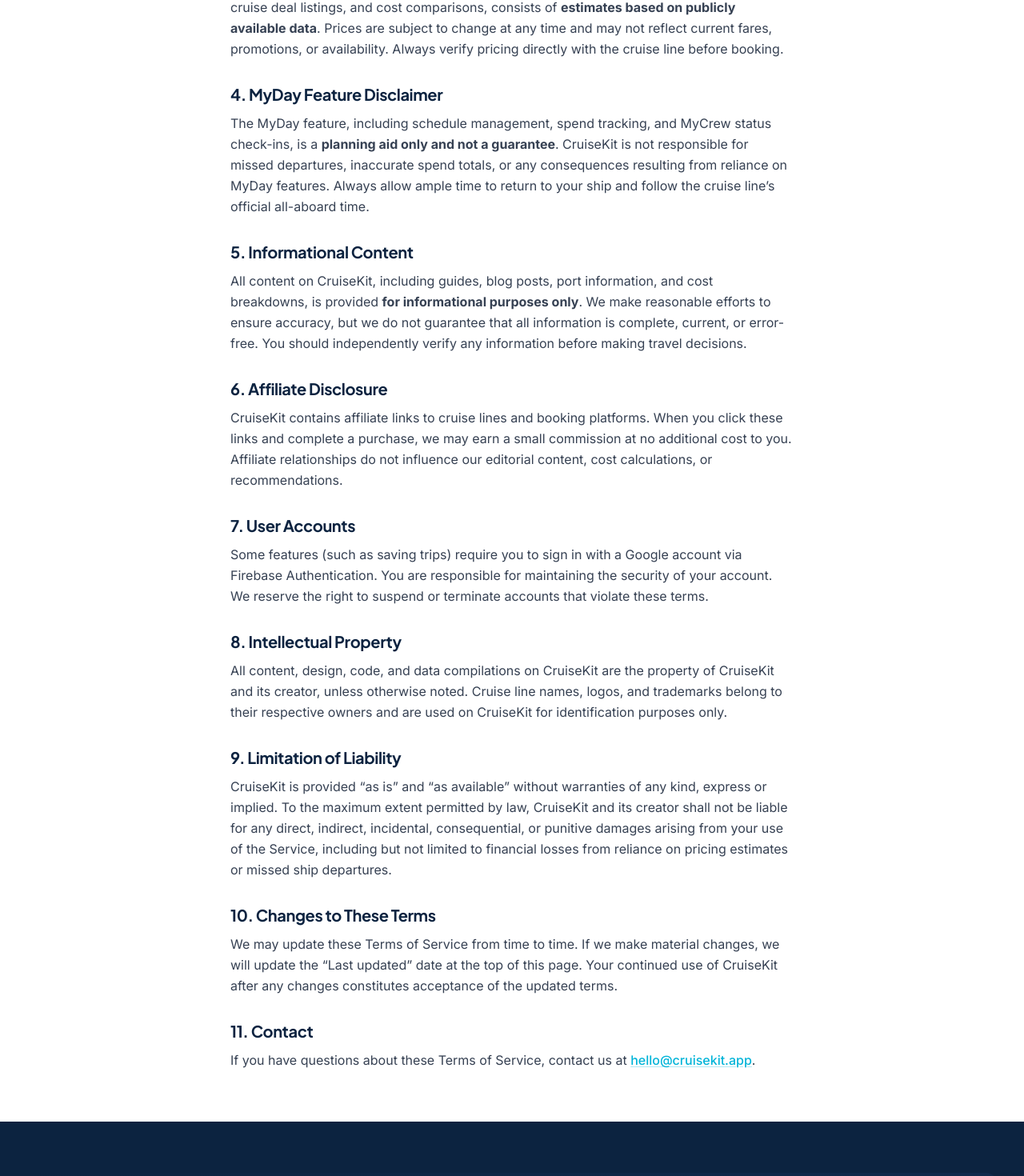
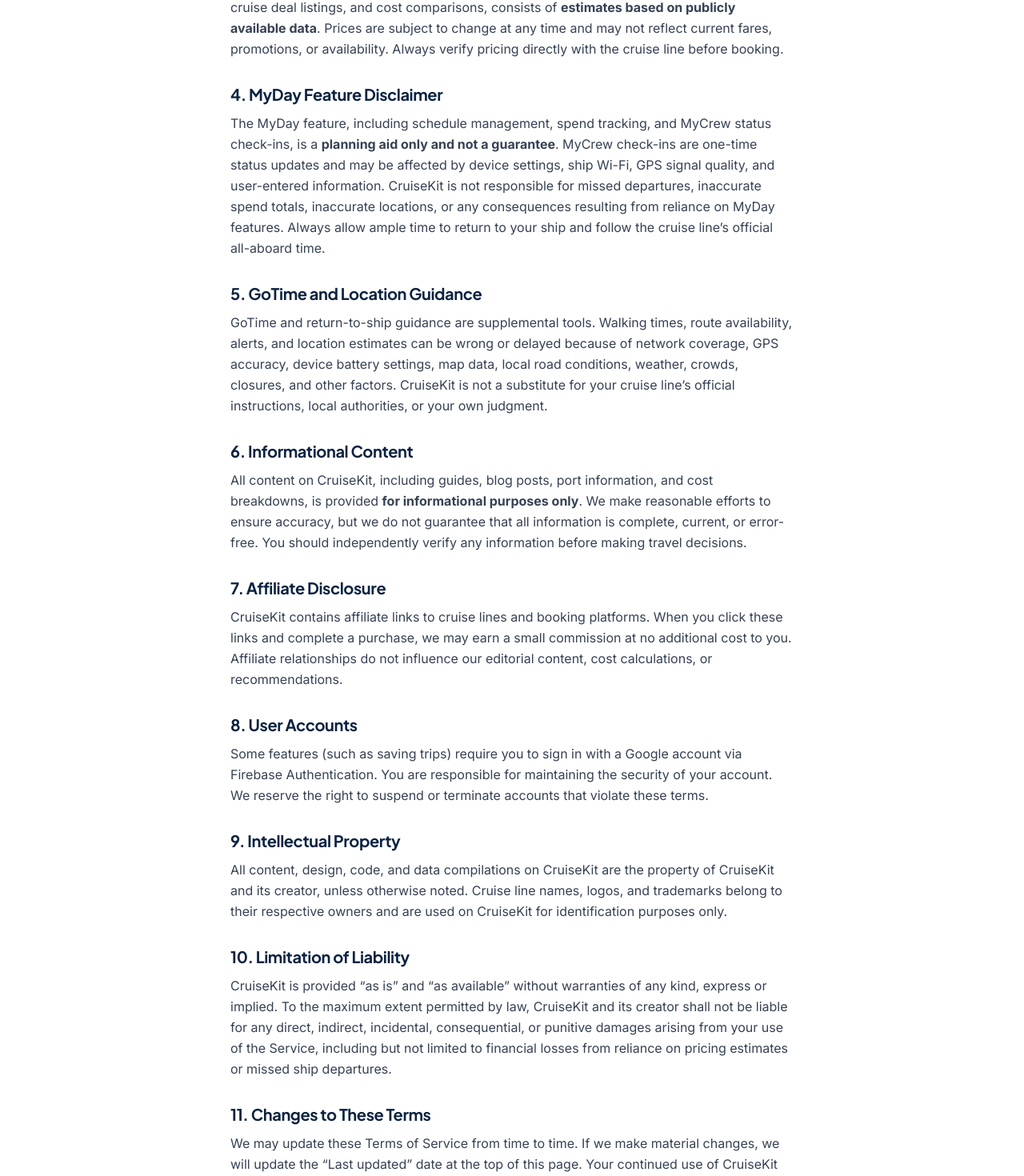
Before and after one commit to kaliartistry/cruisekit, a Next.js app in the folder apps/web/: page /terms in a window 1280 px wide. Shown: the part 593-2063 px from the top of the page at 80% size. Built offline with nearby package versions, Linux system fonts and the light colour scheme; no server answers.

Commit message:
Update app privacy and terms coverage

```diff
--- a/apps/web/app/privacy/page.tsx
+++ b/apps/web/app/privacy/page.tsx
@@ -18,7 +18,7 @@
             Privacy Policy
           </h1>
           <p className="mt-2 text-sm text-gray-500">
-            Last updated: March 30, 2026
+            Last updated: May 16, 2026
           </p>
 
           <div className="mt-10 space-y-8 text-base leading-relaxed text-gray-700">
@@ -30,10 +30,11 @@
               <p>
                 CruiseKit (&ldquo;we,&rdquo; &ldquo;us,&rdquo; or
                 &ldquo;our&rdquo;) operates the website at{" "}
-                <strong>cruisekit.app</strong>. This Privacy Policy explains
-                what information we collect, how we use it, and the choices
-                you have. We are committed to protecting your privacy and
-                being transparent about our data practices.
+                <strong>cruisekit.app</strong> and the CruiseKit mobile app.
+                This Privacy Policy explains what information we collect, how
+                we use it, and the choices you have. We are committed to
+                protecting your privacy and being transparent about our data
+                practices.
               </p>
             </section>
 
@@ -63,12 +64,31 @@
               <h3 className="mb-2 text-lg font-semibold text-gray-800">
                 2.3 Analytics Data
               </h3>
+              <p className="mb-4">
+                We use Google Analytics and Firebase Analytics to understand
+                how visitors and app testers use CruiseKit. Analytics events
+                may include pages viewed, feature usage, deal shortlist
+                actions, deal handoff actions, device type, and general
+                geographic region. Deal funnel analytics do not include lead
+                form names, emails, phone numbers, or notes.
+              </p>
+              <h3 className="mb-2 text-lg font-semibold text-gray-800">
+                2.4 Location Data
+              </h3>
+              <p className="mb-4">
+                In the mobile app, CruiseKit may request location permission
+                for active GoTime return-to-ship guidance and for one-time
+                MyCrew check-ins that you choose to share. MyCrew check-ins
+                are intentional status updates; CruiseKit does not use MyCrew
+                as continuous live tracking.
+              </p>
+              <h3 className="mb-2 text-lg font-semibold text-gray-800">
+                2.5 Deal and Support Requests
+              </h3>
               <p>
-                We use Google Analytics to understand how visitors use
-                CruiseKit. Google Analytics collects standard usage data such
-                as pages visited, time on site, device type, and general
-                geographic region. This data is aggregated and does not
-                personally identify you.
+                If you ask CruiseKit for help with a deal or contact support,
+                we may collect the name, email address, phone number, and note
+                you provide so we can respond to your request.
               </p>
             </section>
 
@@ -90,10 +110,9 @@
                   data.
                 </li>
                 <li>
-                  <strong>No background location tracking.</strong> The
-                  website does not collect GPS location. MyDay is positioned
-                  around user-entered schedule, spend, and crew status data,
-                  not server-side location tracking.
+                  <strong>No always-on MyCrew tracking.</strong> MyCrew uses
+                  one-time check-ins. GoTime location guidance is used only
+                  while active return-to-ship guidance is running.
                 </li>
               </ul>
             </section>
@@ -113,6 +132,10 @@
                 </li>
                 <li>
                   Understand usage patterns so we can improve the product
+                </li>
+                <li>
+                  Measure deal shortlist, handoff, and booking-link funnel
+                  performance
                 </li>
                 <li>
                   Respond to support requests and feedback
@@ -139,6 +162,10 @@
                 <li>
                   <strong>Google Analytics</strong> &mdash; for anonymized
                   usage analytics
+                </li>
+                <li>
+                  <strong>Firebase Analytics</strong> &mdash; for mobile app
+                  usage and deal funnel analytics
                 </li>
               </ul>
             </section>
--- a/apps/web/app/terms/page.tsx
+++ b/apps/web/app/terms/page.tsx
@@ -18,7 +18,7 @@
             Terms of Service
           </h1>
           <p className="mt-2 text-sm text-gray-500">
-            Last updated: March 30, 2026
+            Last updated: May 16, 2026
           </p>
 
           <div className="mt-10 space-y-8 text-base leading-relaxed text-gray-700">
@@ -76,17 +76,35 @@
                 The MyDay feature, including schedule management, spend tracking,
                 and MyCrew status check-ins, is a{" "}
                 <strong>planning aid only and not a guarantee</strong>.
-                CruiseKit is not responsible for missed departures, inaccurate
-                spend totals, or any consequences resulting from reliance on
+                MyCrew check-ins are one-time status updates and may be
+                affected by device settings, ship Wi-Fi, GPS signal quality,
+                and user-entered information. CruiseKit is not responsible for
+                missed departures, inaccurate spend totals, inaccurate
+                locations, or any consequences resulting from reliance on
                 MyDay features. Always allow ample time to return to your ship
                 and follow the cruise line&rsquo;s official all-aboard time.
+              </p>
+            </section>
+
+            <section>
+              <h2 className="mb-3 text-xl font-bold text-navy">
+                5. GoTime and Location Guidance
+              </h2>
+              <p>
+                GoTime and return-to-ship guidance are supplemental tools.
+                Walking times, route availability, alerts, and location
+                estimates can be wrong or delayed because of network coverage,
+                GPS accuracy, device battery settings, map data, local road
+                conditions, weather, crowds, closures, and other factors.
+                CruiseKit is not a substitute for your cruise line&rsquo;s
+                official instructions, local authorities, or your own judgment.
               </p>
             </section>
 
             {/* 5 */}
             <section>
               <h2 className="mb-3 text-xl font-bold text-navy">
-                5. Informational Content
+                6. Informational Content
               </h2>
               <p>
                 All content on CruiseKit, including guides, blog posts, port
@@ -102,7 +120,7 @@
             {/* 6 */}
             <section>
               <h2 className="mb-3 text-xl font-bold text-navy">
-                6. Affiliate Disclosure
+                7. Affiliate Disclosure
               </h2>
               <p>
                 CruiseKit contains affiliate links to cruise lines and
@@ -116,7 +134,7 @@
             {/* 7 */}
             <section>
               <h2 className="mb-3 text-xl font-bold text-navy">
-                7. User Accounts
+                8. User Accounts
               </h2>
               <p>
                 Some features (such as saving trips) require you to sign in
@@ -130,7 +148,7 @@
             {/* 8 */}
             <section>
               <h2 className="mb-3 text-xl font-bold text-navy">
-                8. Intellectual Property
+                9. Intellectual Property
               </h2>
               <p>
                 All content, design, code, and data compilations on CruiseKit
@@ -144,7 +162,7 @@
             {/* 9 */}
             <section>
               <h2 className="mb-3 text-xl font-bold text-navy">
-                9. Limitation of Liability
+                10. Limitation of Liability
               </h2>
               <p>
                 CruiseKit is provided &ldquo;as is&rdquo; and &ldquo;as
@@ -161,7 +179,7 @@
             {/* 10 */}
             <section>
               <h2 className="mb-3 text-xl font-bold text-navy">
-                10. Changes to These Terms
+                11. Changes to These Terms
               </h2>
               <p>
                 We may update these Terms of Service from time to time. If we
@@ -175,7 +193,7 @@
             {/* 11 */}
             <section>
               <h2 className="mb-3 text-xl font-bold text-navy">
-                11. Contact
+                12. Contact
               </h2>
               <p>
                 If you have questions about these Terms of Service, contact
```
